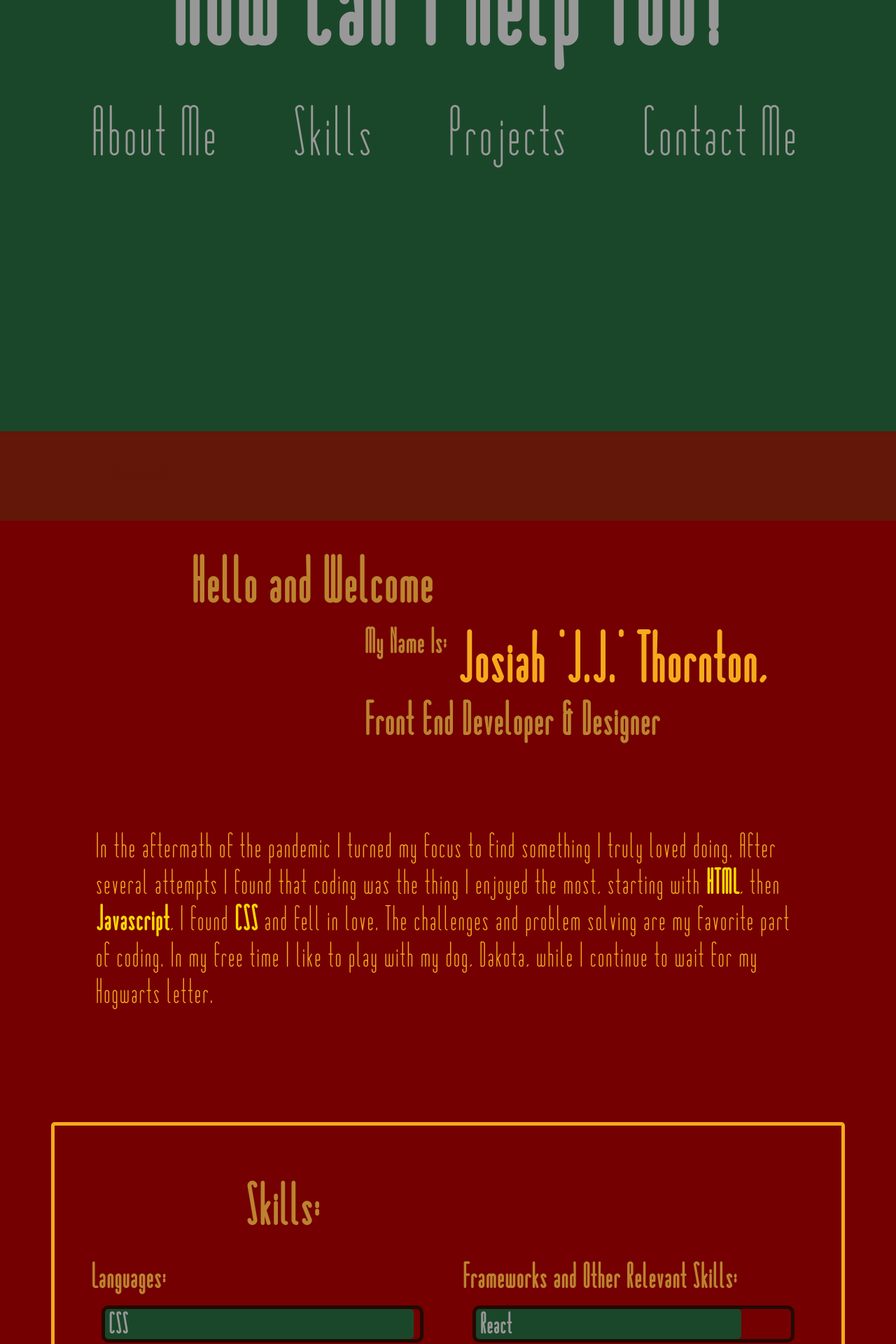
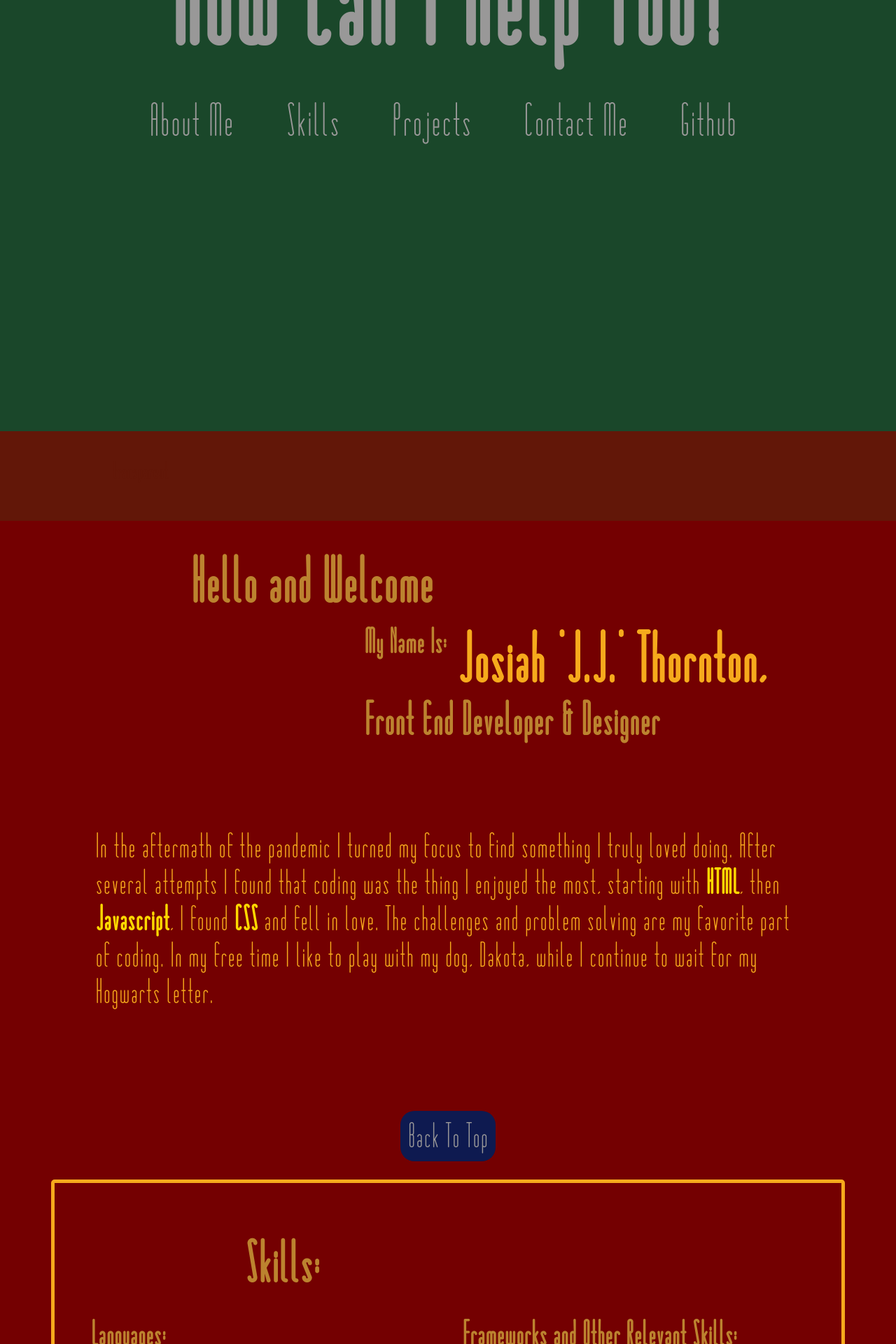
Before and after one commit to JJ-Thornton/React-Portfolio, a React (Create React App) app: page / in a window 1280 px wide. Shown: the part 280-2200 px from the top of the page at 70% size. Built offline with nearby package versions, Linux system fonts and the light colour scheme.

Commit message:
update 1.0.1

```diff
--- a/src/components/App.css
+++ b/src/components/App.css
@@ -101,12 +101,12 @@ body {
 }
 
 .list-group {
-  width: 10.75em;
+  width: 13.5em;
   list-style: none;
   display: flex;
   flex-direction: row;
   gap: 1em;
-  font-size: 6em;
+  font-size: 4em;
   margin: 0 auto;
 }
 
@@ -338,4 +338,19 @@ embed {
   margin: 20px 0 0 0;
 }
 
-/* Tablet and Mobile */
+/* Bottom.js */
+.bottom-container {
+  background-color: var(--ravenBlue);
+  width: max-content;
+  padding: 10px;
+  border-radius: 20px;
+  margin: 10px auto;
+}
+
+.btt {
+  font-size: 3em;
+}
+
+.btt:hover {
+  color: var(--slythSilver);
+}
--- a/src/components/App.js
+++ b/src/components/App.js
@@ -18,7 +18,9 @@ const App = () => {
       <Top />
       <MainContent />
       <About />
+      <Bottom />
       <Skills />
+      <Bottom />
       <Credentials />
       <Projects />
       <ContactMe />
--- a/src/components/Bottom.js
+++ b/src/components/Bottom.js
@@ -3,7 +3,9 @@ import React from 'react';
 const Bottom = () => {
   return (
     <div id="bottom" className="bottom-container">
-      <h4 className="#">Bottom contact info / nav area</h4>
+      <a href="#start" className="btt">
+        Back To Top
+      </a>
     </div>
   );
 };
--- a/src/components/Mobile.css
+++ b/src/components/Mobile.css
@@ -88,14 +88,15 @@
   .cred-size {
     height: 200px;
     width: 325px;
+    padding: 5px;
+    border: 5px solid var(--slythGreen);
   }
 
   .cred-grid {
     display: flex;
     flex-direction: column;
     padding: 0;
-    width: 75%;
-    margin: 0 0 0 7px;
+    margin: 0 auto;
   }
 
   /* Projects.js */
@@ -107,4 +108,8 @@
   .contact-card {
     width: 95%;
   }
+
+  .contact-items {
+    font-size: 105%;
+  }
 }
--- a/src/components/Projects.js
+++ b/src/components/Projects.js
@@ -16,7 +16,7 @@ const Projects = () => {
       <div className="project simple">
         <h2 className="simple-title">Simple Truth Church</h2>
         <p className="simple-project">
-          A simple approach to an homegrown church. The theme of the wordless
+          A simple approach to a homegrown church. The theme of the wordless
           book is what you find as you go through the site. A friend that
           pastors there told me about the problems they were having with their
           previous site, while I was in the very beginning of my coding journey,
--- a/src/components/Start.js
+++ b/src/components/Start.js
@@ -18,6 +18,14 @@ const Start = () => {
           <li className="list-item">
             <a href="#contact-me">Contact Me</a>
           </li>
+          <li className="list-item">
+            <a
+              target="_blank"
+              href="https://github.com/JJ-Thornton/React-Portfolio/blob/master/README.md"
+            >
+              Github
+            </a>
+          </li>
         </ul>
       </div>
     </div>
```
